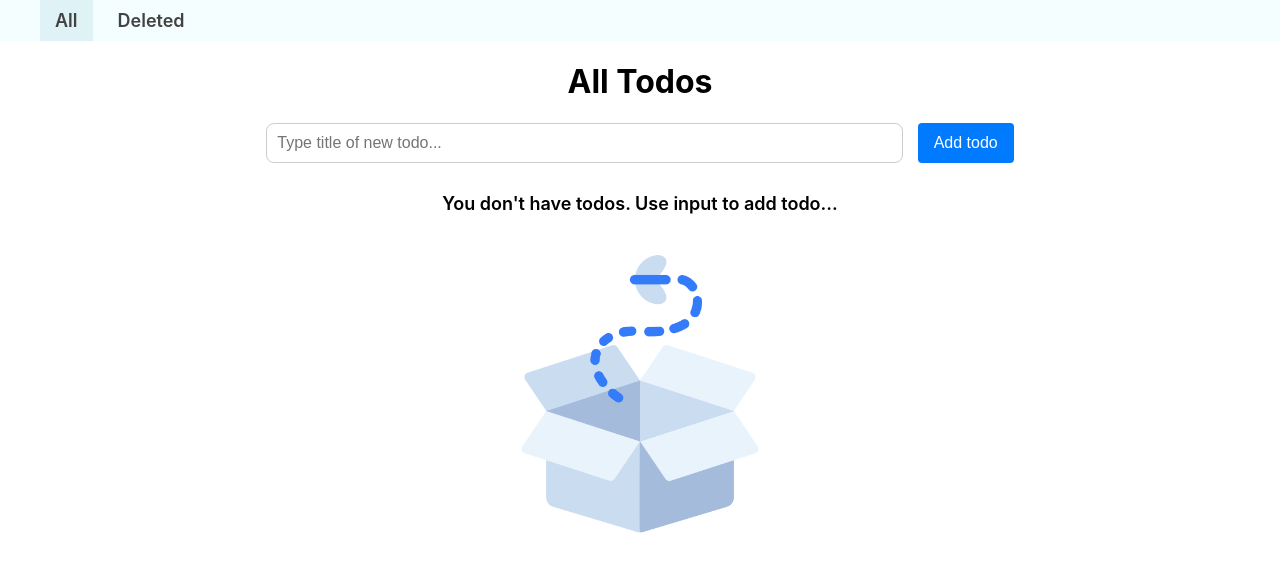
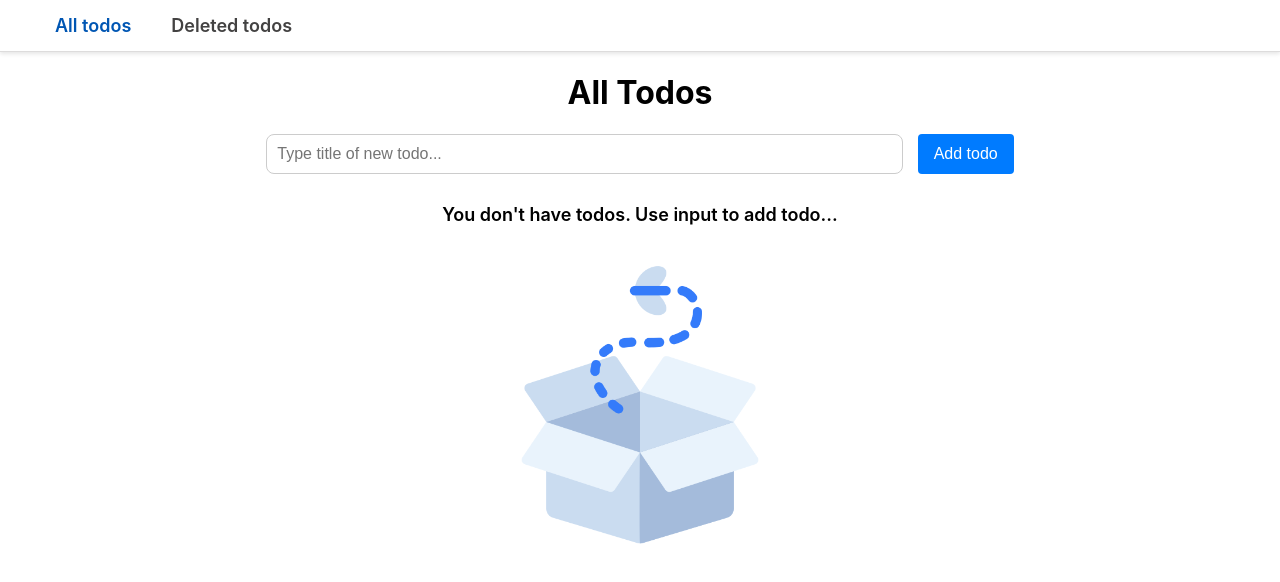
Before and after one commit to shyptia/todo, a React (Create React App) app: page / in a window 1280 px wide. Shown: the top 582 px of the page. Built offline with nearby package versions, Linux system fonts and the light colour scheme.

Commit message:
change styles for header

```diff
--- a/src/components/Header/Header.tsx
+++ b/src/components/Header/Header.tsx
@@ -2,6 +2,7 @@ import React from "react";
 import { Link, useLocation } from "react-router-dom";
 import "./styles.scss";
 import clsx from "clsx";
+import { links } from "./links";
 
 export function Header() {
   const location = useLocation();
@@ -10,26 +11,19 @@ export function Header() {
     <header className="header">
       <nav className="nav">
         <ul className="nav__list">
-          <li
-            className={clsx(
-              "nav__item",
-              location.pathname === "/" && "nav__item_active"
-            )}
-          >
-            <Link to="/" className="nav__link">
-              All
-            </Link>
-          </li>
-          <li
-            className={clsx(
-              "nav__item",
-              location.pathname === "/deleted" && "nav__item_active"
-            )}
-          >
-            <Link to="/deleted" className="nav__link">
-              Deleted
-            </Link>
-          </li>
+          {links.map((link) => (
+            <li className="nav__item">
+              <Link
+                to={link.pathname}
+                className={clsx(
+                  "nav__link",
+                  location.pathname === link.pathname && "nav__link_active"
+                )}
+              >
+                {link.label}
+              </Link>
+            </li>
+          ))}
         </ul>
       </nav>
     </header>
--- /dev/null
+++ b/src/components/Header/links.ts
@@ -0,0 +1,10 @@
+export const links = [
+  {
+    label: 'All todos',
+    pathname: "/",
+  },
+  {
+    label: 'Deleted todos',
+    pathname: "/deleted",
+  }
+];
--- a/src/components/Header/styles.scss
+++ b/src/components/Header/styles.scss
@@ -1,7 +1,7 @@
 .header {
   padding: 0 40px;
-  background-color: #f4fdff;
-  color: #333;
+  border-bottom: 1px solid #dddcdc;
+  box-shadow: 0px 2px 4px rgba(0, 0, 0, 0.1);
 }
 
 .nav {
@@ -14,7 +14,7 @@
 
   &__item {
     margin-right: 10px;
-    padding: 10px 15px;
+    padding: 15px;
 
     &_active {
       background-color: #dff2f6;
@@ -28,8 +28,12 @@
     font-weight: 600;
     transition: color 0.3s ease-in-out;
 
+    &_active {
+      color: #0056b3;
+    }
+
     &:hover{
-      color: #222121;
+      color: #053c76;
     }
   }
 }
```
